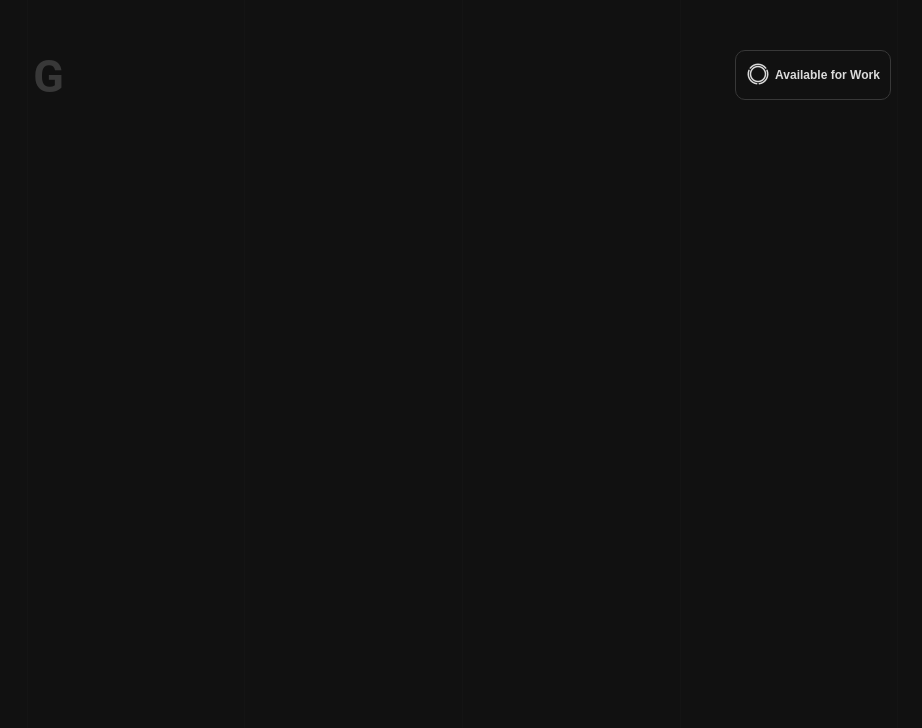
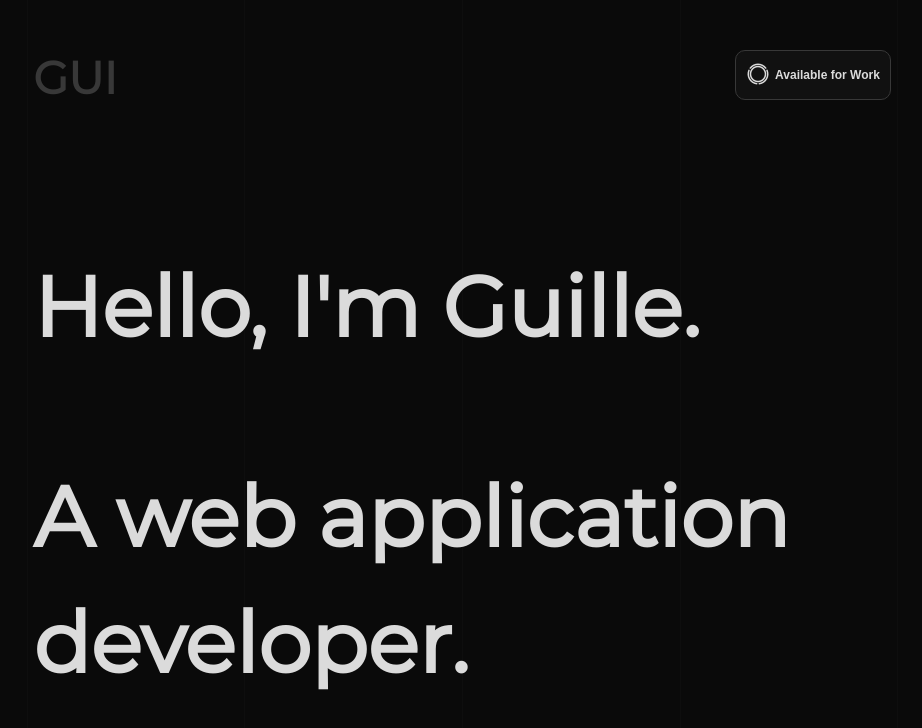
Before and after one commit to Guille814/portfolio, an Angular app: page / in a window 1280 px wide. Shown: the top 728 px of the page, without its empty margins (178-1100 px from the left). Built offline with nearby package versions, Linux system fonts and the light colour scheme.

Commit message:
Texto central añadido, animaciones a logo y boton

```diff
--- a/src/app/app.component.html
+++ b/src/app/app.component.html
@@ -3,11 +3,17 @@
 <div class="parallel-line-2"></div>
 <div class="parallel-line-3"></div>
 <div class="parallel-line-4"></div>
-<a (click)="reloadPage()" class="logo">G</a>
+
+<!-- Logo con animación -->
+<a (click)="reloadPage()" class="logo" [ngClass]="{'fade-in': fadeIn}">
+  GUI
+</a>
 
 <div style="position: relative; display: flex; align-items: center;">
+  <!-- Botón con animación -->
   <button
       class="work-button"
+      [ngClass]="{'fade-in': fadeIn}"
       (mouseover)="showEmail()"
       (mouseout)="showDefault()"
       (click)="copyToClipboard('guilleibannez@gmail.com')">
@@ -16,7 +22,13 @@
       </span>
       {{ buttonText }}
   </button>
+
   <div class="copied-message" [ngClass]="{'show': showCopiedText}">
       Copied
   </div>
 </div>
+
+<div class="intro-text">
+    <p>Hello, I'm Guille.</p>
+    <p>A web application developer.</p>
+</div>
--- a/src/app/app.component.ts
+++ b/src/app/app.component.ts
@@ -1,18 +1,25 @@
-import { Component } from '@angular/core';
-import { CommonModule } from '@angular/common'; // Importa CommonModule
+import { Component, OnInit } from '@angular/core';
+import { CommonModule } from '@angular/common';
 
 @Component({
   selector: 'app-root',
   standalone: true,
-  imports: [CommonModule], // Agrega CommonModule aquí
+  imports: [CommonModule],
   templateUrl: './app.component.html',
   styleUrls: ['./app.component.scss']
 })
-
-export class AppComponent {
+export class AppComponent implements OnInit {
   title = 'Portfolio';
   buttonText: string = 'Available for Work';
   showCopiedText: boolean = false;
+  fadeIn: boolean = false;
+
+  ngOnInit() {
+    // Activa la clase fade-in para los elementos después de cargar el componente
+    setTimeout(() => {
+      this.fadeIn = true;
+    }, 100); // Puedes ajustar el tiempo si deseas un retardo adicional
+  }
 
   showEmail() {
     this.buttonText = 'guilleibannez@gmail.com';
@@ -24,7 +31,7 @@ export class AppComponent {
 
   copyToClipboard(email: string) {
     navigator.clipboard.writeText(email).then(() => {
-      this.showCopiedText = true; // Muestra el mensaje "Copiado!"
+      this.showCopiedText = true;
       setTimeout(() => {
         this.showCopiedText = false;
       }, 2000);
@@ -32,8 +39,8 @@ export class AppComponent {
       console.error('Error al copiar el correo: ', err);
     });
   }
+
   reloadPage() {
     window.location.reload();
   }
-
 }
--- a/src/styles.scss
+++ b/src/styles.scss
@@ -1,8 +1,15 @@
+@font-face {
+  font-family: 'monserrat';
+  src: url('./assets/fonts/Montserrat-Regular.ttf') format('truetype');
+  font-weight: normal;
+  font-style: normal;
+}
+
 body {
-  background-color: #111; /* Fondo gris muy oscuro */
+  background-color: #0a0a0a; /* Fondo gris muy oscuro */
   margin: 0;
   padding: 0;
-  font-family: 'Roboto', sans-serif; /* O la fuente de tu preferencia */
+  font-family: 'monserrat', Arial, sans-serif; /* Helvetica como prioridad */
 }
 
 .center-line,
@@ -127,3 +134,44 @@ body {
   }
 
 }
+
+.intro-text {
+  position: absolute;
+  top: 20%; /* Mantiene su posición vertical central */
+  left: 16.5%; /* Cambia a 50% para centrar */
+  transform: translate(-50%, -50%); /* Centro del elemento */
+  color: #dbdbdb;
+  font-size: 84px;
+  font-weight: bold;
+  font-family: 'monserrat', Arial, sans-serif;
+  line-height: 1.5;
+  opacity: 0; /* Inicia invisible */
+  animation: slideUpInitial 1.5s ease forwards; /* Aparece primero */
+  animation-delay: 0.2s; /* Para un breve retraso */
+}
+
+
+@keyframes fadeInEffect {
+  from {
+    opacity: 0;
+  }
+  to {
+    opacity: 1;
+  }
+}
+
+.fade-in {
+  animation: fadeInEffect 1.5s ease-in-out;
+  opacity: 1; /* Asegura que quede visible al final de la animación */
+}
+
+@keyframes slideUpInitial {
+  0% {
+    opacity: 0;
+    transform: translateY(20px); /* Inicia un poco abajo */
+  }
+  100% {
+    opacity: 1;
+    transform: translateY(0); /* Llega a su posición */
+  }
+}
```
Also changed, not shown: src/assets/fonts/Montserrat-Regular.ttf (added), src/assets/g.png (added).
